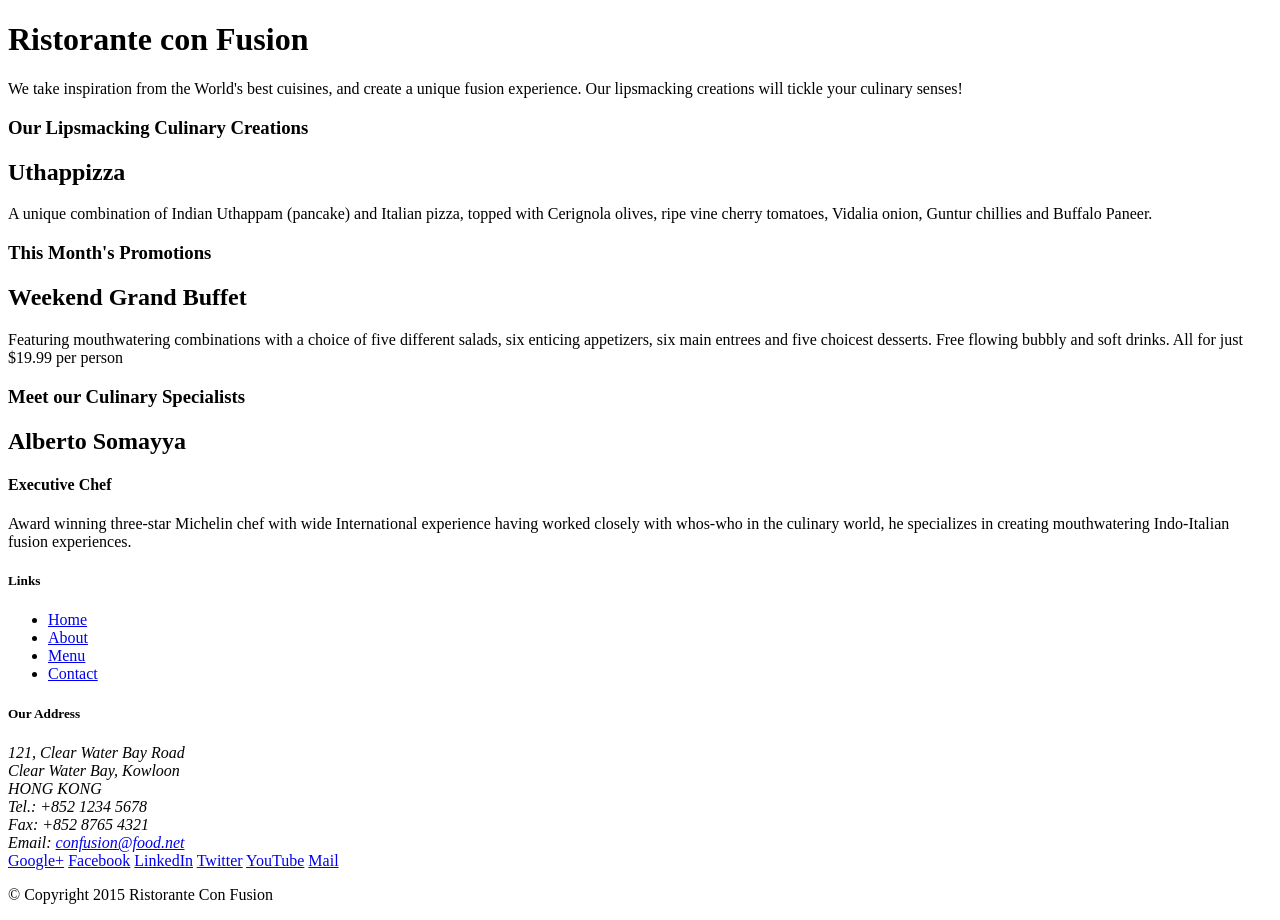
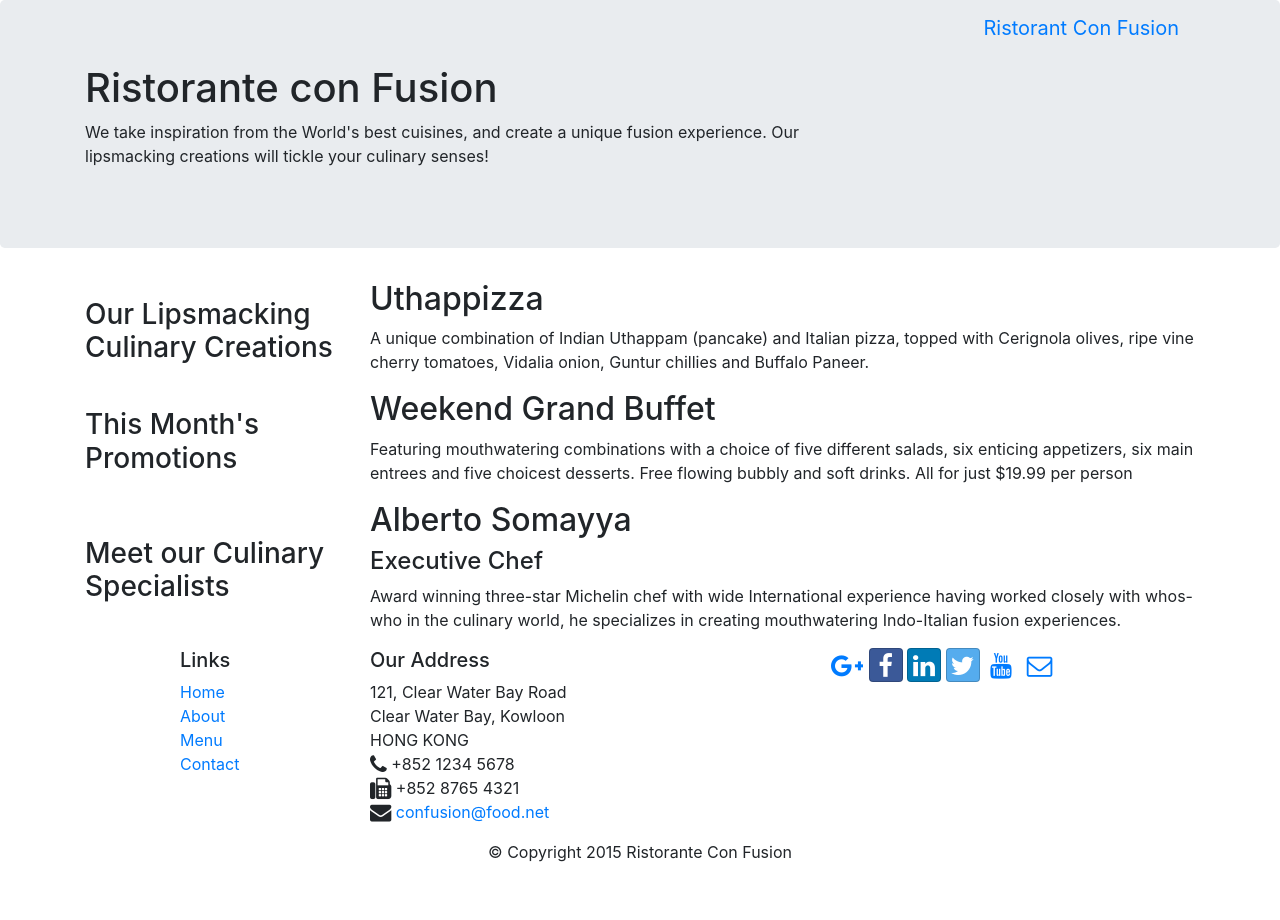
Before and after one commit to coding-sue-true/conFusion_bootstrap, a website: page index.html in a window 1280 px wide. After the commit the page ends 880 px from the top, so only its background shows below. Drawn offline with nearby package versions, Linux system fonts and the light colour scheme.

```diff
--- a/index.html
+++ b/index.html
@@ -2,51 +2,84 @@
 <html lang="en">
 
 <head>
+    <!-- Required meta tags always come first -->
+    <meta charset="utf-8">
+    <meta name="viewport" content="width=device-width, initial-scale=1, shrink-to-fit=no">
+    <meta http-equiv="x-ua-compatible" content="ie=edge">
+
+
+    <!-- Bootstrap CSS -->
+    <link rel="stylesheet" href="node_modules/bootstrap/dist/css/bootstrap.min.css">
+    <link href="css/styles.css" rel="stylesheet">
+    <link rel="stylesheet" href="node_modules/font-awesome/css/font-awesome.min.css">
+    <link rel="stylesheet" href="css/bootstrap-social.css">
+
     <title>Ristorante Con Fusion</title>
 </head>
 
+
 <body>
 
-    <header>
-        <div>
-            <div>
-                <div>
+    <nav class="navbar navbar-inverse navbar-toggleable-sm fixed-top">
+        <div class="container">
+            <button class="navbar-toggler" type="button" data-toggle="collapse" data-target="#Navbar">
+                <span class="navbar-toggler-icon"></span>
+            </button>
+            <a class="navbar-brand" href="#">
+                Ristorant Con Fusion
+            </a>
+            <div class="collapse navbar-collapse" id="Navbar">
+                <ul class="navbar-nav">
+                    <li class="nav-item active"><a class="nav-link" href="./index.html"><span class="fa fa-home fa-lg"></span>Home</a></li>
+                    <li class="nav-item"><a class="nav-link" href="./aboutus.html"><span class="fa fa-info fa-lg"></span>About</a></li>
+                    <li class="nav-item"><a class="nav-link" href="#"><span class="fa fa-list fa-lg"></span>Menu</a></li>
+                    <li class="nav-item"><a class="nav-link" href="./contactus.html"><span class="fa fa-address-card fa-lg"></span>Contact</a></li>
+                </ul>
+            </div>
+        </div>
+
+    </nav>
+
+    <header class="jumbotron">
+        <div class="container">
+            <div class="row row-header">
+                <div class="col-12 col-sm-8">
                     <h1>Ristorante con Fusion</h1>
                     <p>We take inspiration from the World's best cuisines, and create a unique fusion experience. Our lipsmacking creations will tickle your culinary senses!</p>
                 </div>
-                <div>
+                <div class="col col-sm">
                 </div>
             </div>
         </div>
     </header>
 
-    <div>
-        <div>
-            <div>
+    <div class="container">
+        <div class="row row-content align-items-center">
+            <div class="col-sm-4 col-md-3 flex-last">
                 <h3>Our Lipsmacking Culinary Creations</h3>
             </div>
-            <div>
+            <div class="col-sm col-md flex-first">
                 <h2>Uthappizza</h2>
                 <p>A unique combination of Indian Uthappam (pancake) and Italian pizza, topped with Cerignola olives, ripe vine cherry tomatoes, Vidalia onion, Guntur chillies and Buffalo Paneer.</p>
             </div>
         </div>
 
 
-        <div>
-            <div>
+        <div class="row row-content align-items-center">
+            <div class="col-sm-4 col-md-3">
                 <h3>This Month's Promotions</h3>
             </div>
-            <div>
+            <div class="col-sm col-md">
                 <h2>Weekend Grand Buffet</h2>
                 <p>Featuring mouthwatering combinations with a choice of five different salads, six enticing appetizers, six main entrees and five choicest desserts. Free flowing bubbly and soft drinks. All for just $19.99 per person </p>
             </div>
         </div>
 
-        <div>
-            <div>
+        <div class="row row-content align-items-center">
+            <div class="col-sm-4 col-md-3 flex-last">
                 <h3>Meet our Culinary Specialists</h3>
             </div>
-            <div>
+            <div class="col-sm col-md flex-first">
                 <h2>Alberto Somayya</h2>
                 <h4>Executive Chef</h4>
                 <p>Award winning three-star Michelin chef with wide International experience having worked closely with whos-who in the culinary world, he specializes in creating mouthwatering Indo-Italian fusion experiences. </p>
@@ -54,48 +87,53 @@
         </div>
     </div>
 
-    <footer>
-        <div>
-            <div>
-                <div>
+    <footer class="footer">
+        <div class="container">
+            <div class="row">
+                <div class="col-5 offset-1 col-sm-2">
                     <h5>Links</h5>
-                    <ul>
-                        <li><a href="#">Home</a></li>
-                        <li><a href="#">About</a></li>
+                    <ul class="list-unstyled">
+                        <li><a href="./index.html">Home</a></li>
+                        <li><a href="./aboutus.html">About</a></li>
                         <li><a href="#">Menu</a></li>
-                        <li><a href="#">Contact</a></li>
+                        <li><a href="./contactus.html">Contact</a></li>
                     </ul>
                 </div>
-                <div>
+                <div class="col-6 col-sm-5">
                     <h5>Our Address</h5>
                     <address>
 		              121, Clear Water Bay Road<br>
 		              Clear Water Bay, Kowloon<br>
 		              HONG KONG<br>
-		              Tel.: +852 1234 5678<br>
-		              Fax: +852 8765 4321<br>
-		              Email: <a href="mailto:confusion@food.net">confusion@food.net</a>
+                        <i class="fa fa-phone fa-lg"></i> +852 1234 5678<br>
+                        <i class="fa fa-fax fa-lg"></i> +852 8765 4321<br>
+                        <i class="fa fa-envelope fa-lg"></i>
+                                 <a href="mailto:confusion@food.net">confusion@food.net</a>
 		           </address>
                 </div>
-                <div>
-                    <div>
-                        <a href="http://google.com/+">Google+</a>
-                        <a href="http://www.facebook.com/profile.php?id=">Facebook</a>
-                        <a href="http://www.linkedin.com/in/">LinkedIn</a>
-                        <a href="http://twitter.com/">Twitter</a>
-                        <a href="http://youtube.com/">YouTube</a>
-                        <a href="mailto:">Mail</a>
+                    <div style="text-align:center">
+                        <a class="btn btn-social-icon btn-google-plus" href="http://google.com/+"><i class="fa fa-google-plus"></i></a>
+                        <a class="btn btn-social-icon btn-facebook" href="http://www.facebook.com/profile.php?id="><i class="fa fa-facebook"></i></a>
+                        <a class="btn btn-social-icon btn-linkedin" href="http://www.linkedin.com/in/"><i class="fa fa-linkedin"></i></a>
+                        <a class="btn btn-social-icon btn-twitter" href="http://twitter.com/"><i class="fa fa-twitter"></i></a>
+                        <a class="btn btn-social-icon btn-youtube" href="http://youtube.com/"><i class="fa fa-youtube"></i></a>
+                        <a class="btn btn-social-icon" href="mailto:"><i class="fa fa-envelope-o"></i></a>
                     </div>
                 </div>
            </div>
-           <div>
-                <div>
+           <div class="row justify-content-center">
+                <div class="col-auto">
                     <p>© Copyright 2015 Ristorante Con Fusion</p>
                 </div>
            </div>
         </div>
     </footer>
 
+ <!-- jQuery first, then Tether, then Bootstrap JS. -->
+    <script src="node_modules/jquery/dist/jquery.min.js"></script>
+    <script src="node_modules/tether/dist/js/tether.min.js"></script>
+    <script src="node_modules/bootstrap/dist/js/bootstrap.min.js"></script>
+
 </body>
 
 </html>
--- a/package.json
+++ b/package.json
@@ -10,7 +10,11 @@
   },
   "author": "",
   "license": "ISC",
-    "devDependencies": {
+  "devDependencies": {
     "lite-server": "^2.2.2"
+  },
+  "dependencies": {
+    "bootstrap": "^4.0.0-alpha.6",
+    "font-awesome": "^4.7.0"
   }
 }
```
